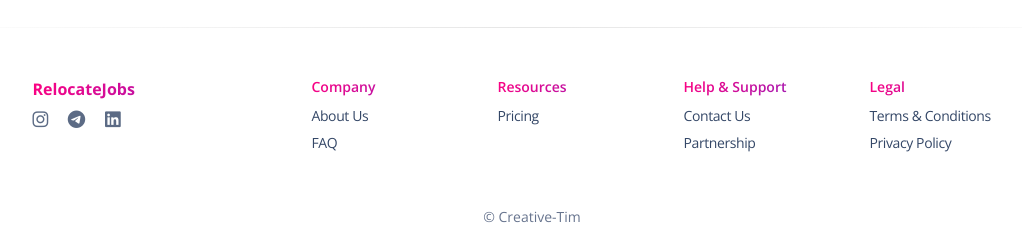
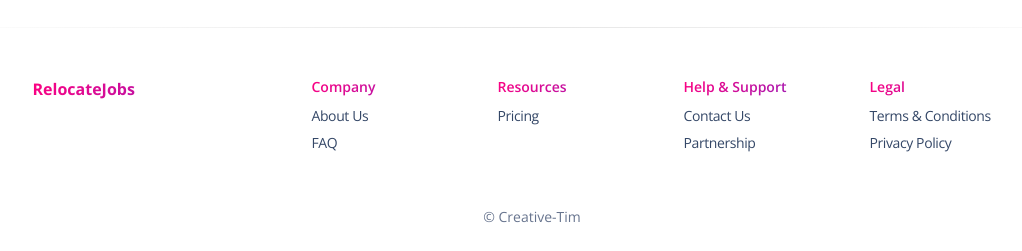
Before and after one commit to amirayat/RelocateJobs, a Django app: page /about/ in a window 1280 px wide. Shown: the part 799-1050 px from the top of the page, without its empty margins (108-1130 px from the left). Run offline with Django 4.2, Linux system fonts and the light colour scheme; data that the repository does not hold is empty; some libraries are stand-ins or nearby versions.

Commit message:
remove social linkes

```diff
--- a/templates/includes/footer-design.html
+++ b/templates/includes/footer-design.html
@@ -7,27 +7,6 @@
       <div class="col-md-3 mb-4 ms-auto">
         <div>
           <h6 class="text-gradient text-primary font-weight-bolder">RelocateJobs</h6>
-        </div>
-        <div>
-          <ul class="d-flex flex-row ms-n3 nav">
-            <li class="nav-item">
-              <a class="nav-link pe-1" href="https://www.instagram.com/RelocateJobs_vpn/" target="_blank">
-                <i class="fab fa-instagram text-lg opacity-8"></i>
-              </a>
-            </li>
-
-            <li class="nav-item">
-              <a class="nav-link pe-1" href="https://t.me/RelocateJobs_vpn_telegram" target="_blank">
-                <i class="fab fa-telegram text-lg opacity-8"></i>
-              </a>
-            </li>
-
-            <li class="nav-item">
-              <a class="nav-link pe-1" href="https://www.linkedin.com/company/RelocateJobs-vpn/" target="_blank">
-                <i class="fab fa-linkedin text-lg opacity-8"></i>
-              </a>
-            </li>
-          </ul>
         </div>
       </div>
 
```
